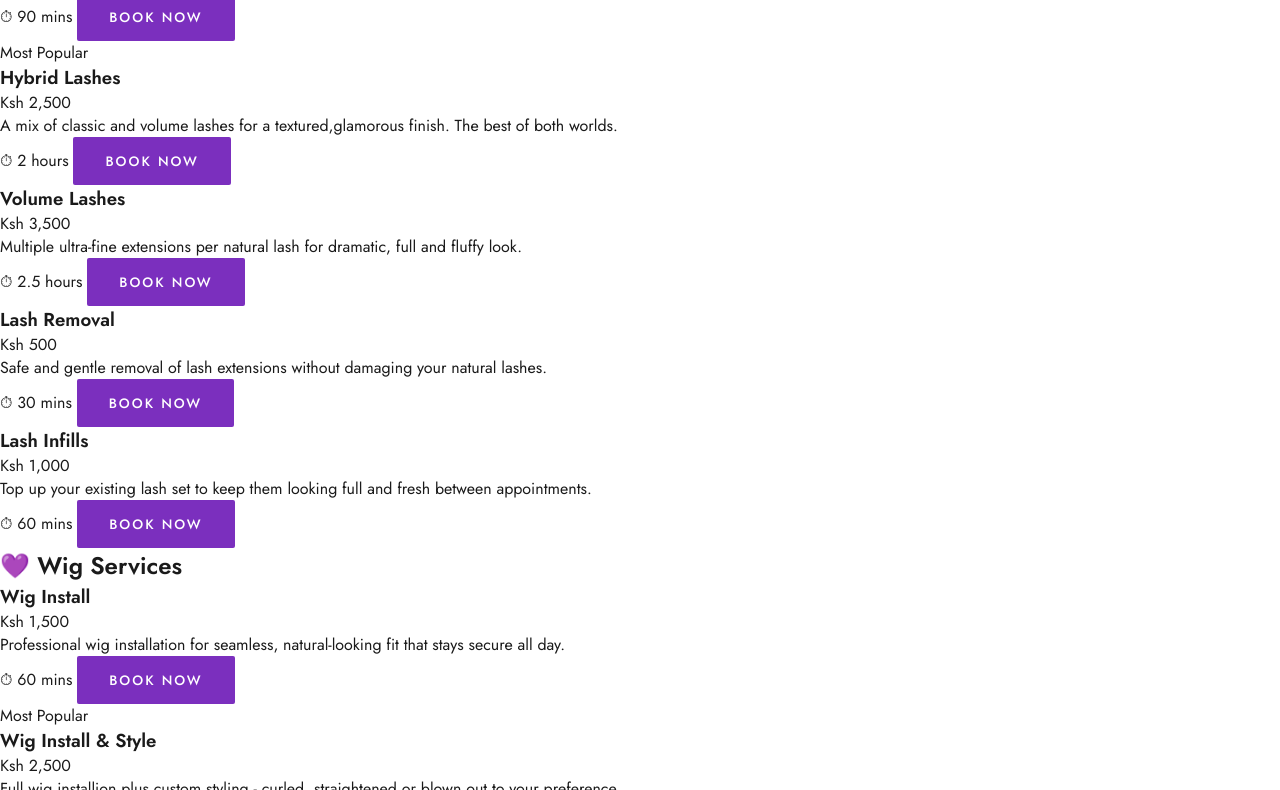
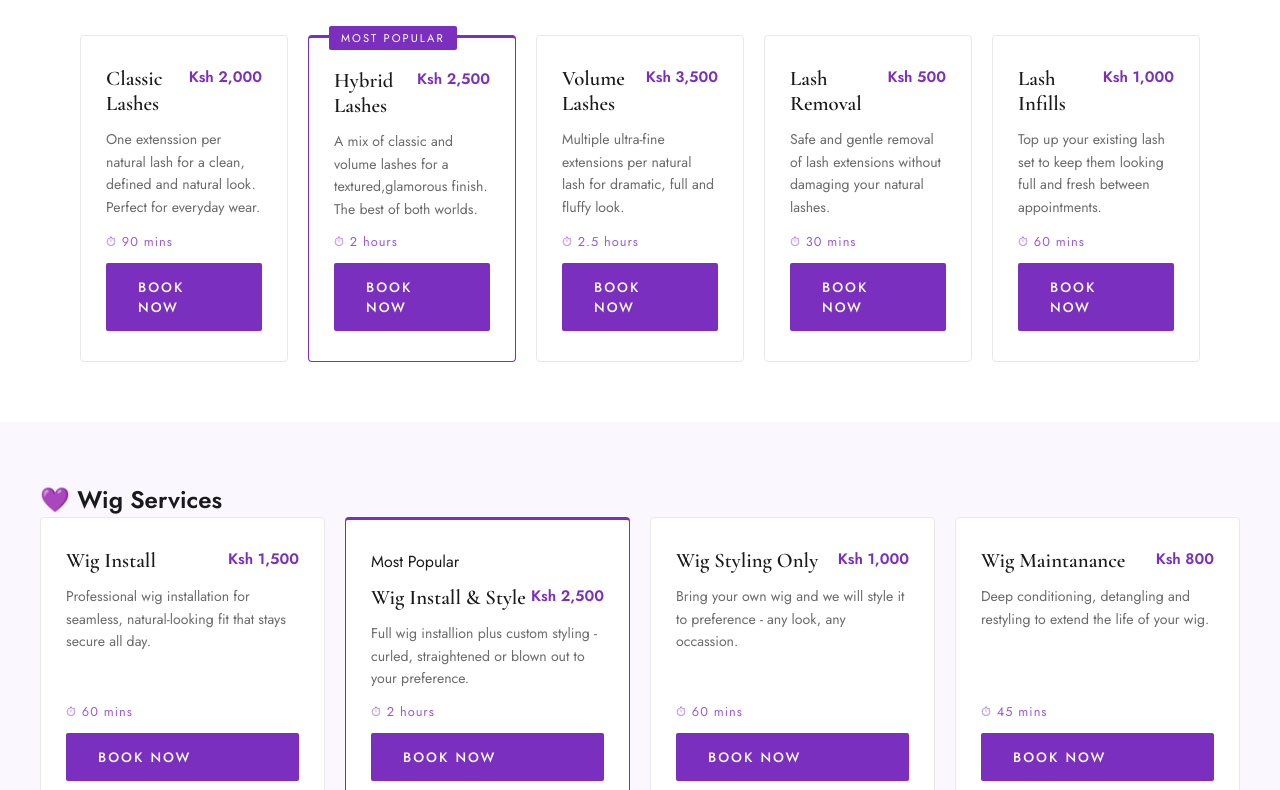
Before and after one commit to GeoMN99/Sera-Glam-Studio, a plain HTML site: page services.html in a window 1280 px wide. Shown: the part 517-1307 px from the top of the page. Drawn offline with nearby package versions, Linux system fonts and the light colour scheme.

Commit message:
feat(styles.css):style services section

```diff
--- a/styles.css
+++ b/styles.css
@@ -450,3 +450,106 @@ nav {
     font-size: 0.95rem;
     letter-spacing: 1px;
 }
+
+
+/* -- Services Page --*/
+.services-section {
+    padding: 60px 40px;
+    max-width: 1200px;
+    margin: 0 auto;
+}
+.services-section.alt {
+    background: var(--purple-ultra-pale);
+    max-width: 100%;
+}
+
+.services-section.alt .services-grid {
+    max-width: 1200px;
+    margin: 0 auto;
+}
+
+.section-title {
+    font-family: 'Cormorant Garamond', serif;
+    font-size: 2rem;
+    font-weight: 400;
+    color: var(--purple-dark);
+    margin-bottom: 35px;
+    padding-bottom: 15px;
+    border-bottom: 1px solid var(--grey-light);
+}
+
+.services-grid {
+    display: flex;
+    gap: 20px;
+    flex-wrap: wrap;
+}
+
+.service-card {
+    background: var(--white);
+    border-radius: 4px;
+    padding: 30px 25px;
+    width: calc(33.333% - 14px);
+    min-height: 250px;
+    flex: 1;
+    border: 1px solid var(--grey-light);
+    position: relative;
+    transition: transform 0.2s ease, box-shadow 0.2s ease;
+    display: flex;
+    flex-direction: column;
+    gap: 12px;
+}
+
+.service-card:hover {
+    transform: translateY(-4px);
+    box-shadow: 0 10px 30px rgba(123,47,190,0.1);
+}
+
+.service-card.featured {
+    border-color: var(--purple);
+    border-top: 3px solid var(--purple);
+}
+
+.badge-tag {
+    position: absolute;
+    top: -12px;
+    left: 20px;
+    background: var(--purple);
+    color: var(--white);
+    font-size: 0.7rem;
+    letter-spacing: 2px;
+    text-transform: uppercase;
+    padding: 4px 12px;
+    border-radius: 2px;
+}
+
+.service-top {
+    display: flex;
+    justify-content: space-between;
+    align-items: flex-start;
+}
+
+.service-card h3 {
+    font-family: 'Cormorant Garamond', serif;
+    font-size: 1.3rem;
+    color: var(--black);
+}
+
+.price {
+    font-weight: 600;
+    color: var(--purple);
+    font-size: 0.95rem;
+    white-space: nowrap;
+}
+
+.service-card p {
+    font-size: 0.88rem;
+    color: var(--grey);
+    line-height: 1.6;
+    flex: 1;
+}
+
+.duration {
+    font-size: 0.8rem;
+    color: var(--purple-light);
+    letter-spacing: 1px;
+}
```
